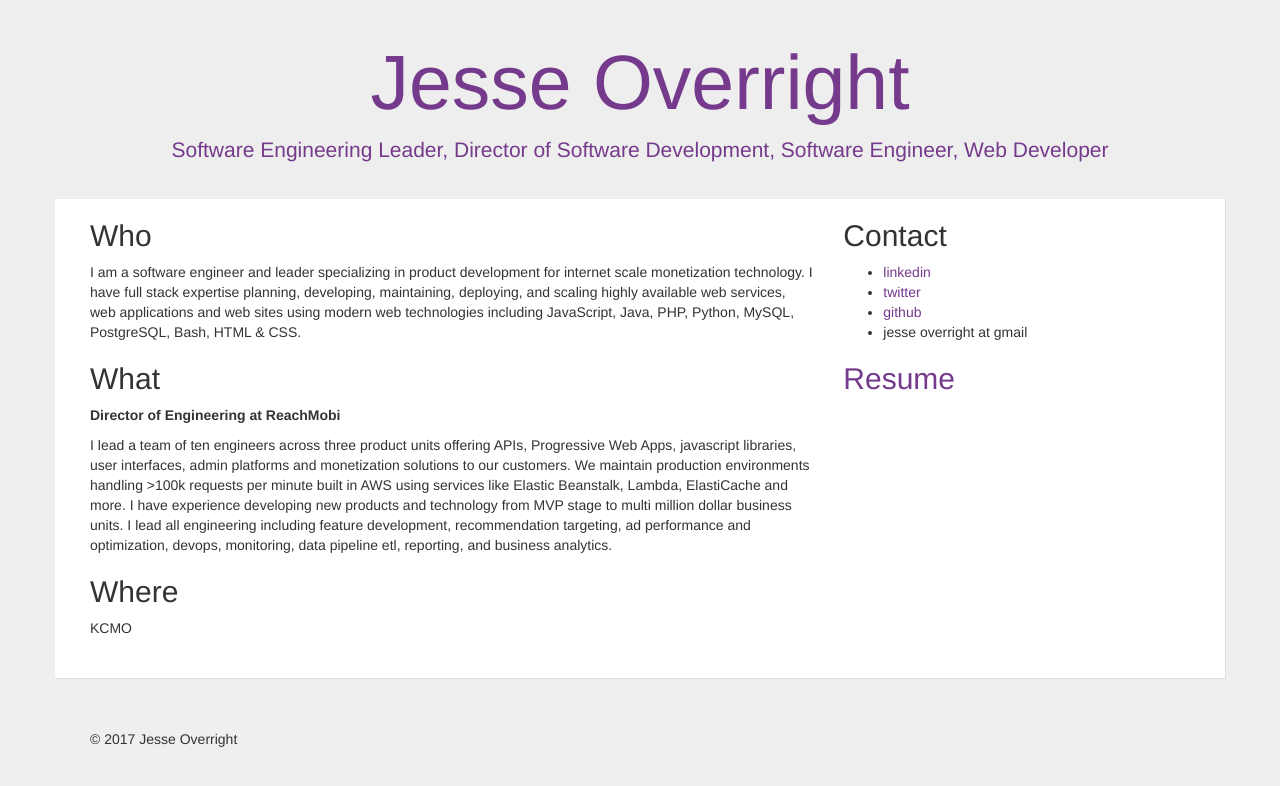
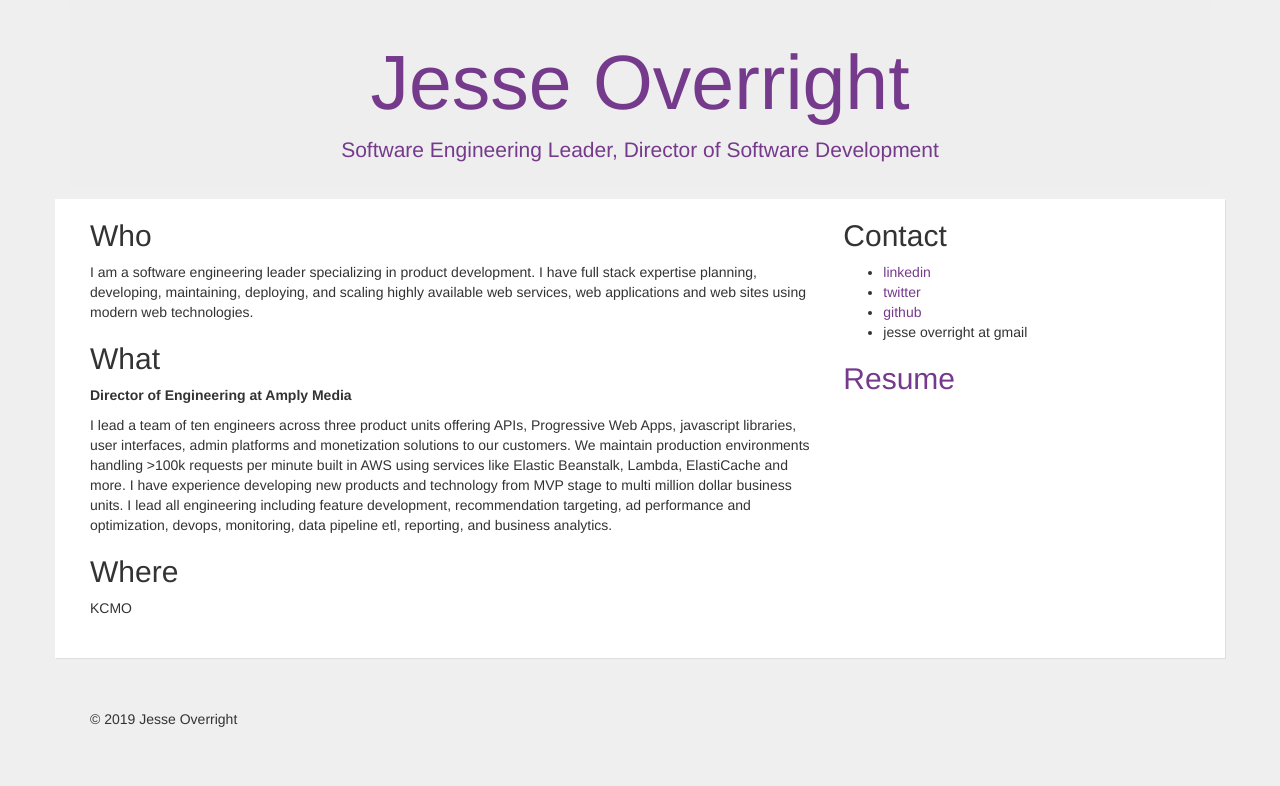
Before and after one commit to jesseoverright/jesseoverright.github.io, a plain HTML site: page index.html in a window 1280 px wide. Drawn offline with nearby package versions, Linux system fonts and the light colour scheme.

Commit message:
Yearly update

```diff
--- a/index.html
+++ b/index.html
@@ -23,14 +23,14 @@
     <div class="container">
         <div class="jumbotron">
             <h1>Jesse Overright</h1>
-            <p class="lead">Software Engineering Leader, Director of Software Development, Software Engineer, Web Developer</p>
+            <p class="lead">Software Engineering Leader, Director of Software Development</p>
         </div>
         <div class="row">
             <div class="col-lg-8">
                 <h2>Who</h2>
-                <p>I am a software engineer and leader specializing in product development for internet scale monetization technology. I have full stack expertise planning, developing, maintaining, deploying, and scaling highly available web services, web applications and web sites using modern web technologies including JavaScript, Java, PHP, Python, MySQL, PostgreSQL, Bash, HTML &amp; CSS.</p>
+                <p>I am a software engineering leader specializing in product development. I have full stack expertise planning, developing, maintaining, deploying, and scaling highly available web services, web applications and web sites using modern web technologies.</p>
                 <h2>What</h2>
-                <p><b>Director of Engineering at ReachMobi</b></p>
+                <p><b>Director of Engineering at Amply Media</b></p>
 		<p>I lead a team of ten engineers across three product units offering APIs, Progressive Web Apps, javascript libraries, user interfaces, admin platforms and monetization solutions to our customers. We maintain production environments handling >100k requests per minute built in AWS using services like Elastic Beanstalk, Lambda, ElastiCache and more. I have experience developing new products and technology from MVP stage to multi million dollar business units. I lead all engineering including feature development, recommendation targeting, ad performance and optimization, devops, monitoring, data pipeline etl, reporting, and business analytics. </p>
                 <h2>Where</h2>
                 <p>KCMO</p>
@@ -47,7 +47,7 @@
             </div>
         </div>
         <footer class="footer">
-            <p>&copy; 2017 Jesse Overright </p>
+            <p>&copy; 2019 Jesse Overright </p>
         </footer>
     </div> <!-- container -->
 </body>
```
